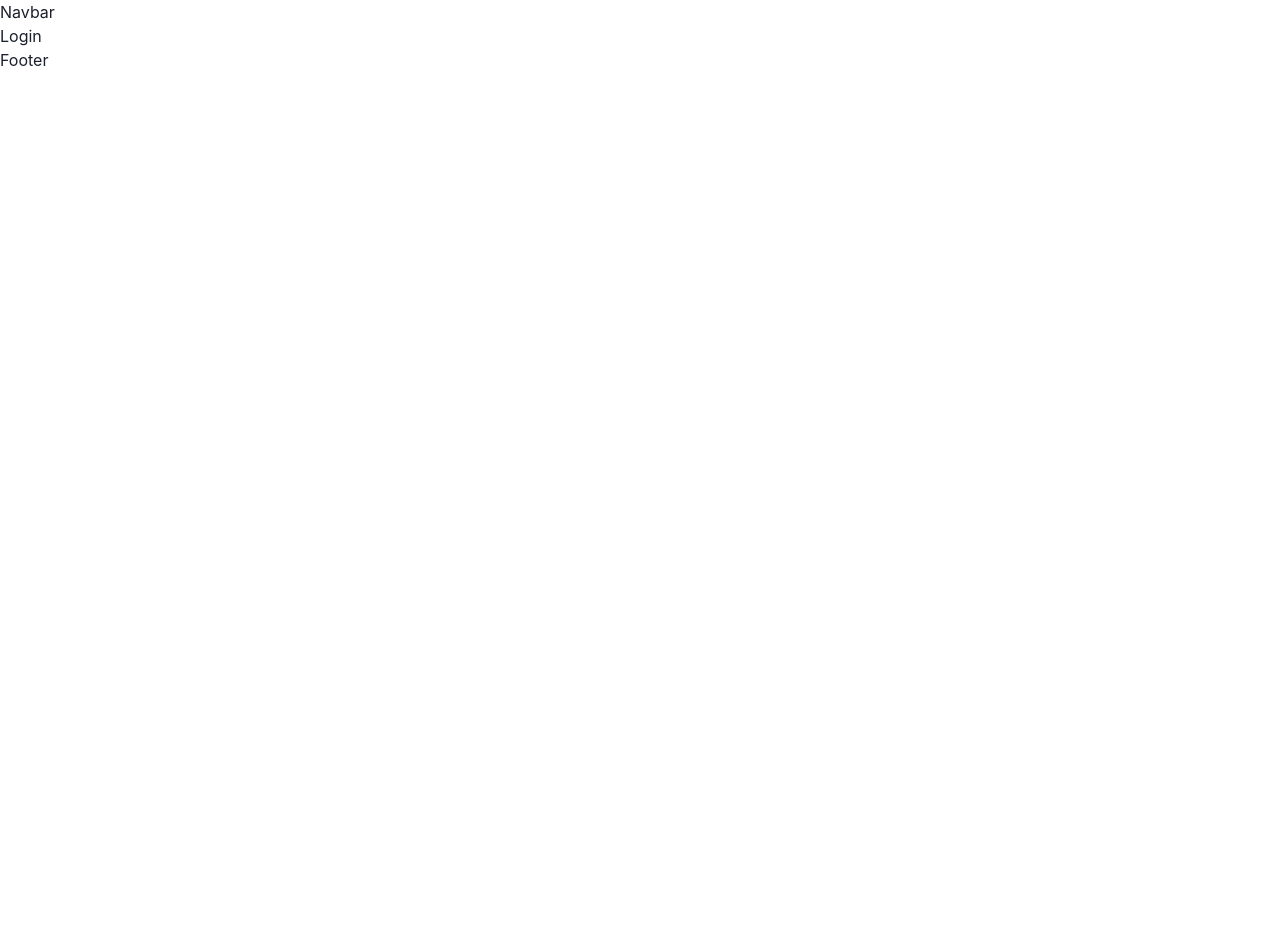
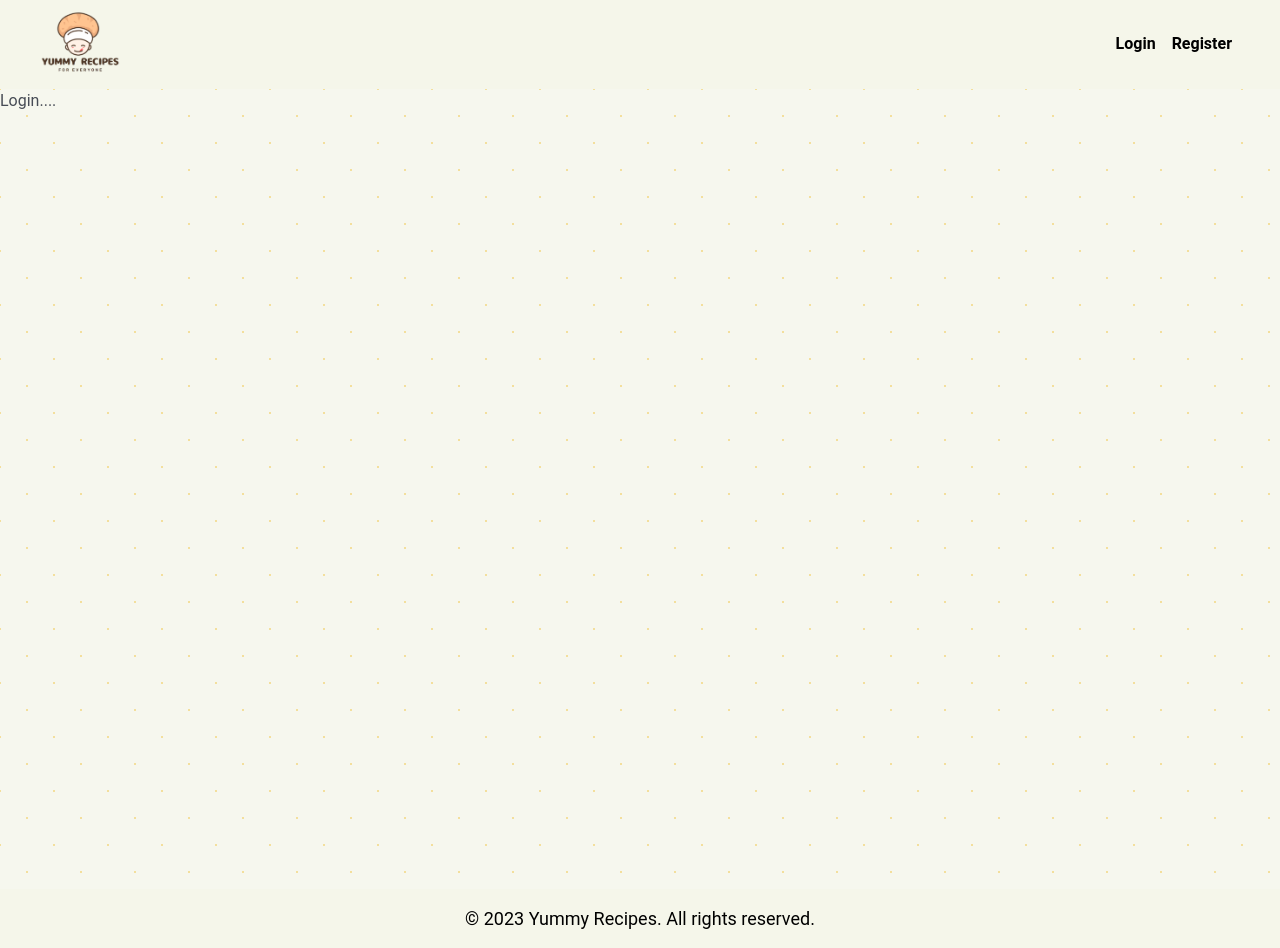
Before and after one commit to syedsohel22/Interactive-Recipe-Application, a React (Vite) app in the folder frontend/: page /login in a window 1280 px wide. Before the commit the page ends 800 px from the top, so only its background shows below. Built offline with nearby package versions, Linux system fonts and the light colour scheme.

Commit message:
added background and some stayles

```diff
--- a/frontend/package.json
+++ b/frontend/package.json
@@ -10,6 +10,7 @@
     "preview": "vite preview"
   },
   "dependencies": {
+    "@chakra-ui/icons": "^2.1.1",
     "@chakra-ui/react": "^2.8.1",
     "@emotion/react": "^11.11.1",
     "@emotion/styled": "^11.11.0",
--- a/frontend/src/App.jsx
+++ b/frontend/src/App.jsx
@@ -1,7 +1,7 @@
 import Footer from "./components/Footer";
 import MainRoutes from "./components/MainRoutes";
 import Navbar from "./components/Navbar";
-
+import "./background.css";
 const App = () => {
   return (
     <>
--- /dev/null
+++ b/frontend/src/background.css
@@ -0,0 +1,8 @@
+.dot-bg {
+  background-color: #f5f6ea;
+  opacity: 0.8;
+  background-image: radial-gradient(#f1d885 1.35px, transparent 1.35px),
+    radial-gradient(#f1d885 1.35px, #f5f6ea 1.35px);
+  background-size: 54px 54px;
+  background-position: 0 0, 27px 27px;
+}
--- a/frontend/src/components/Footer.jsx
+++ b/frontend/src/components/Footer.jsx
@@ -1,5 +1,15 @@
+import { Box, Center, Text } from "@chakra-ui/react";
+
 const Footer = () => {
-  return <div>Footer</div>;
+  return (
+    <Box as="footer" bg="#f5f6ea" color="black" padding="1rem">
+      <Center>
+        <Text fontSize="lg">
+          &copy; {new Date().getFullYear()} Yummy Recipes. All rights reserved.
+        </Text>
+      </Center>
+    </Box>
+  );
 };
 
 export default Footer;
--- a/frontend/src/components/MainRoutes.jsx
+++ b/frontend/src/components/MainRoutes.jsx
@@ -11,7 +11,7 @@ const MainRoutes = () => {
     <Routes>
       <Route path="/" element={<Home />} />
       <Route path="/login" element={<Login />} />
-      <Route path="/registration" element={<Registration />} />
+      <Route path="/register" element={<Registration />} />
       <Route path="/recipes" element={<Recipes />} />
       <Route path="/single-recipe/:id" element={<SingleRecipe />} />
       <Route path="*" element={<PageNotFound />} />
--- a/frontend/src/components/Navbar.jsx
+++ b/frontend/src/components/Navbar.jsx
@@ -1,5 +1,88 @@
+import { useState } from "react";
+import {
+  Box,
+  Flex,
+  Heading,
+  Input,
+  Button,
+  Link as ChakraLink,
+  Image,
+} from "@chakra-ui/react";
+import Logo from "../assets/yummy-recipes-logo.png";
+import { Link as RouterLink } from "react-router-dom";
 const Navbar = () => {
-  return <div>Navbar</div>;
+  const [auth, setAuth] = useState(false);
+  return (
+    <Box bg="#f5f6ea" color="black" py={2} >
+      <Flex
+        justifyContent="space-between"
+        alignItems="center"
+        maxW="1200px"
+        mx="auto"
+      >
+        <Image src={Logo} alt="logo" w={20} />
+
+        {auth ? (
+          <>
+            {" "}
+            <Flex mx={4}>
+              <Input
+                type="text"
+                placeholder="Search for recipes..."
+                size="sm"
+                bg="white"
+                borderRadius="md"
+              />
+
+              <ChakraLink
+                as={RouterLink}
+                to="/your-route"
+                fontWeight="bold"
+                mx={2}
+                _hover={{
+                  textDecoration: "underline",
+                }}
+              >
+                Recipes
+              </ChakraLink>
+
+              <Button colorScheme="#f5f6ea" size="sm" mx={2}>
+                Saved Recipes
+              </Button>
+            </Flex>{" "}
+          </>
+        ) : (
+          <>
+            <Box>
+              <ChakraLink
+                as={RouterLink}
+                to="/login"
+                fontWeight="bold"
+                mx={2}
+                _hover={{
+                  textDecoration: "underline",
+                }}
+              >
+                Login
+              </ChakraLink>
+
+              <ChakraLink
+                as={RouterLink}
+                to="/register"
+                fontWeight="bold"
+                mx={2}
+                _hover={{
+                  textDecoration: "underline",
+                }}
+              >
+                Register
+              </ChakraLink>
+            </Box>
+          </>
+        )}
+      </Flex>
+    </Box>
+  );
 };
 
 export default Navbar;
--- a/frontend/src/main.jsx
+++ b/frontend/src/main.jsx
@@ -1,11 +1,34 @@
 import React from "react";
 import ReactDOM from "react-dom/client";
 import App from "./App.jsx";
-import { ChakraProvider } from "@chakra-ui/react";
+import { ChakraProvider, extendTheme } from "@chakra-ui/react";
 import { BrowserRouter } from "react-router-dom";
+
+const theme = extendTheme({
+  fonts: {
+    body: "Roboto, sans-serif",
+  },
+  components: {
+    Button: {
+      baseStyle: {
+        borderRadius: 0,
+      },
+      variants: {
+        solid: {
+          color: "white",
+          bg: "black",
+          _hover: {
+            bg: "gray.200",
+            color: "black",
+          },
+        },
+      },
+    },
+  },
+});
 ReactDOM.createRoot(document.getElementById("root")).render(
   <React.StrictMode>
-    <ChakraProvider>
+    <ChakraProvider theme={theme}>
       <BrowserRouter>
         <App />
       </BrowserRouter>
--- a/frontend/src/pages/Login.jsx
+++ b/frontend/src/pages/Login.jsx
@@ -1,5 +1,11 @@
+import { Box } from "@chakra-ui/react";
+
 const Login = () => {
-  return <div>Login</div>;
+  return (
+    <Box h={"100vh"} className="dot-bg">
+      Login....
+    </Box>
+  );
 };
 
 export default Login;
```
Also changed, not shown: frontend/src/assets/yummy-recipes-logo.png (added), 1 other file (tests, documents, lock files or other folders).
